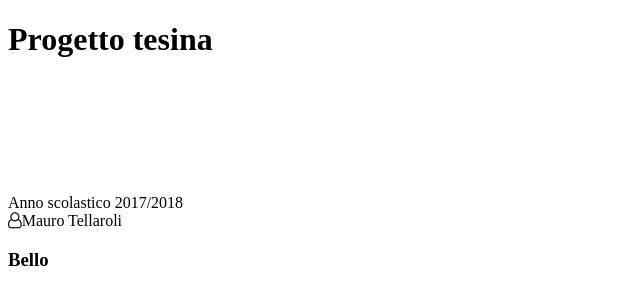
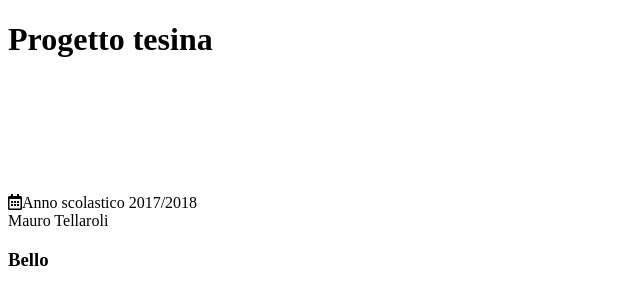
Before and after one commit to maurotella/sito-tesina, a Django app: page / in a window 1280 px wide. Shown: the top 305 px of the page, without its empty margins (0-640 px from the left). Run offline with Django 3.2, Linux system fonts and the light colour scheme; some libraries are stand-ins or nearby versions.

Commit message:
Update index.html

```diff
--- a/sito_tesina/templates/sito_tesina/index.html
+++ b/sito_tesina/templates/sito_tesina/index.html
@@ -6,7 +6,7 @@
   <title>Django Home</title>
 
 
-  <link rel='stylesheet prefetch' href='https://cdnjs.cloudflare.com/ajax/libs/font-awesome/4.7.0/css/font-awesome.min.css'>
+  <link rel='stylesheet prefetch' href='https://use.fontawesome.com/releases/v5.0.13/css/all.css'>
 
       <link rel="stylesheet" href="{% static 'sito_tesina/css/style.css' %}">
 
```
